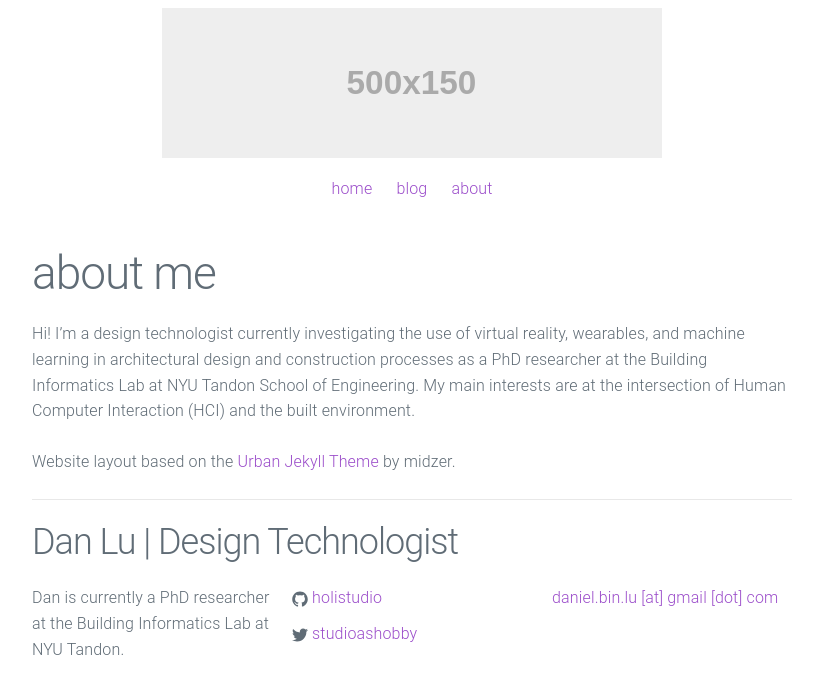
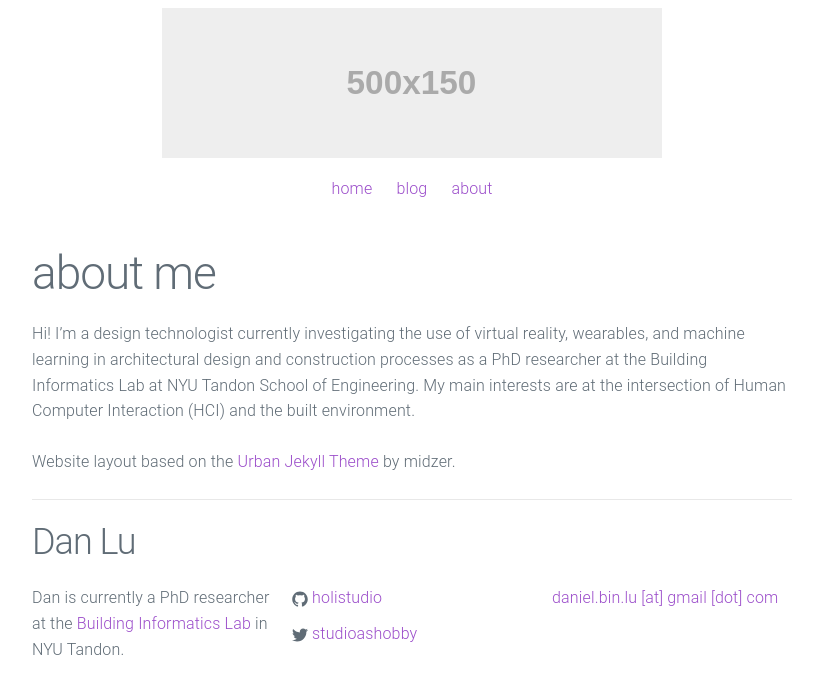
Before and after one commit to holistudio/holistudio.github.io, a Jekyll site: the page built from about.md, in a window 1280 px wide. Shown: the top 694 px of the page, without its empty margins (228-1044 px from the left). Built offline with Jekyll 4.4.1, drawn with Linux system fonts in a browser that asks for light colours; some of the changed lines change nothing that is shown.

Commit message:
Title and Footer Fix

```diff
--- a/_config.yml
+++ b/_config.yml
@@ -1,8 +1,8 @@
 # Site settings
-title: Dan Lu | Design Technologist
+title: Dan Lu
 email: daniel.bin.lu [at] gmail [dot] com
 description: > # this means to ignore newlines until "baseurl:"
-  Dan is currently a PhD researcher at the Building Informatics Lab at NYU Tandon.
+  Design Technologist
 baseurl: "" # the subpath of your site, e.g. /blog
 url: "https://holistudio.github.io/" # the base hostname & protocol for your site
 github_username:  holistudio
--- a/_includes/footer.html
+++ b/_includes/footer.html
@@ -3,7 +3,7 @@
 
   <div class="row">
     <div class="column">
-      <p>{{ site.description }}</p>
+      <p>Dan is currently a PhD researcher at the <a href="https://bilab.engineering.nyu.edu/">Building Informatics Lab</a> in NYU Tandon. </p>
     </div>
 
     <div class="column">
```
